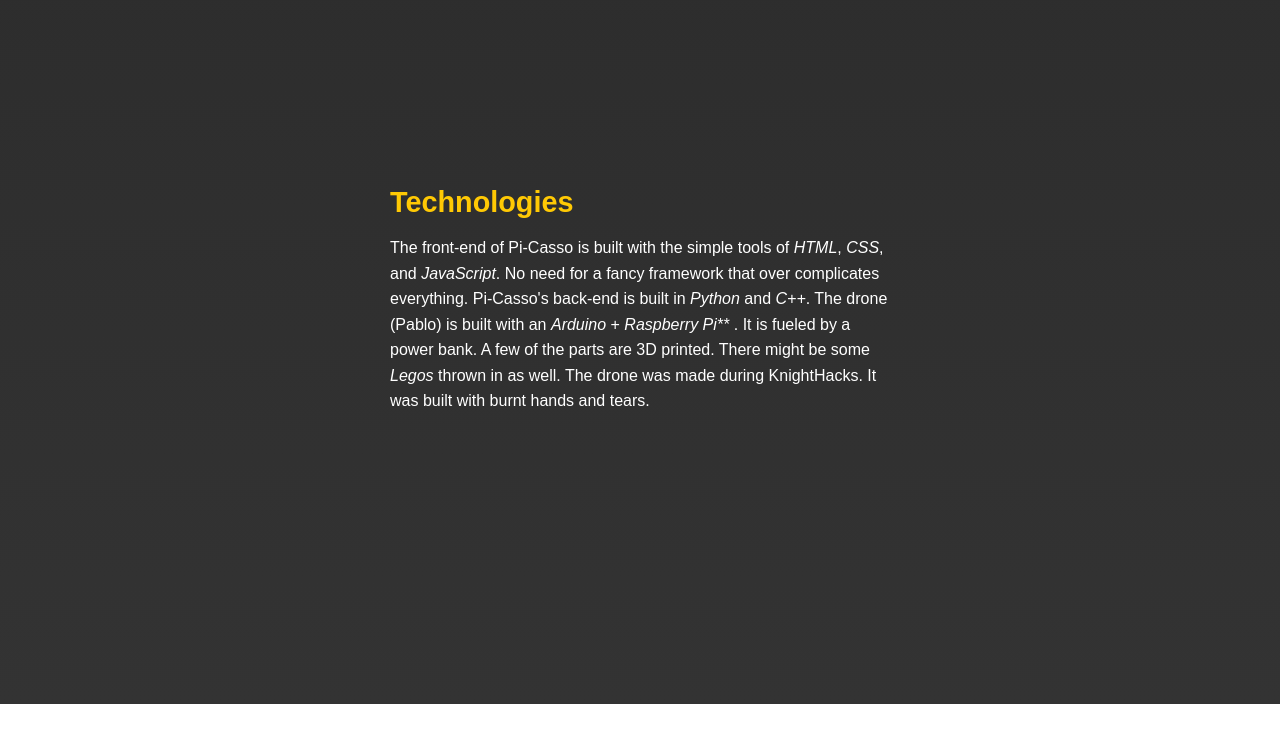
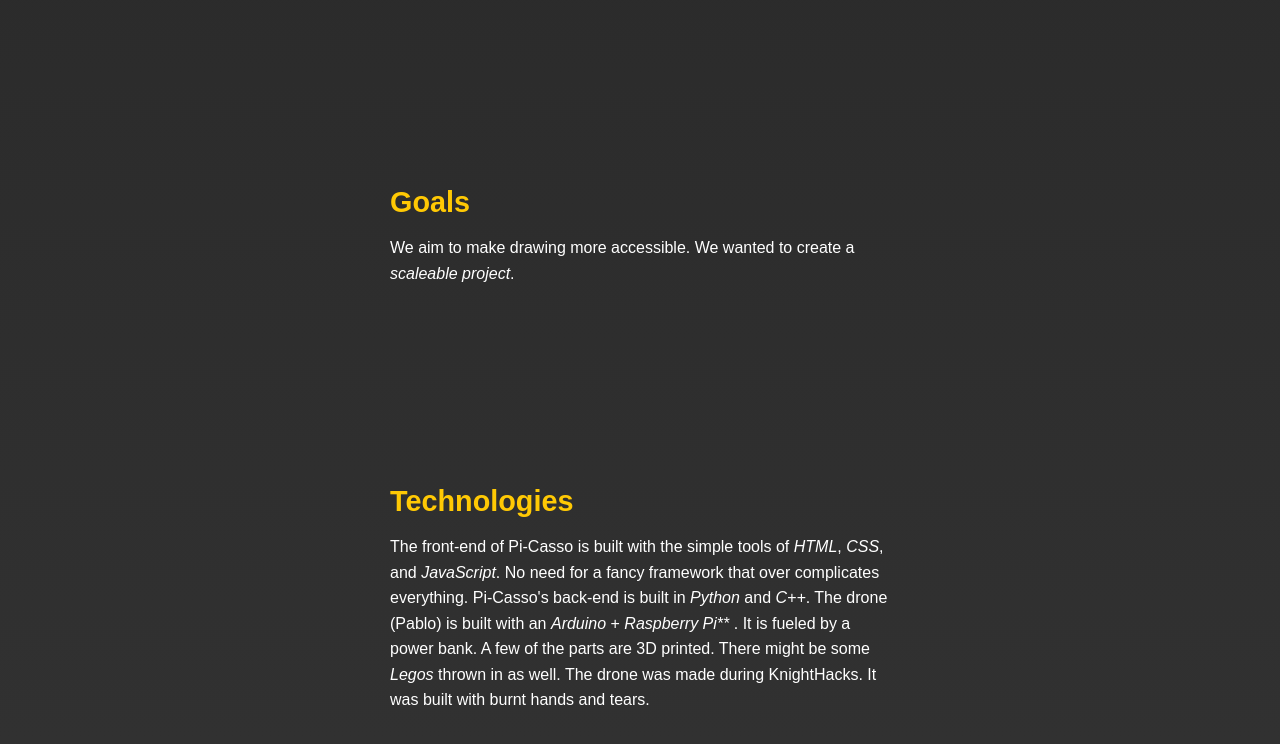
Before and after one commit to FluffinPuffin/knighthacks2025, a plain HTML site: page frontEnd/home.html in a window 1280 px wide. Shown: the part 3497-4241 px from the top of the page. Drawn offline with Linux system fonts and the light colour scheme.

Commit message:
last message

```diff
--- a/frontEnd/home.html
+++ b/frontEnd/home.html
@@ -105,6 +105,13 @@
 
         <div class="person fade-in">
             <div class="text">
+                <h3>Goals</h3>
+                <p>We aim to make drawing more accessible. We wanted to create a <em>scaleable project</em>.</p>
+            </div>
+        </div>
+
+        <div class="person fade-in">
+            <div class="text">
                 <h3>Technologies</h3>
                 <p>The front-end of Pi-Casso is built with the simple tools of <em>HTML</em>, <em>CSS</em>,
                     and <em>JavaScript</em>. No
```
